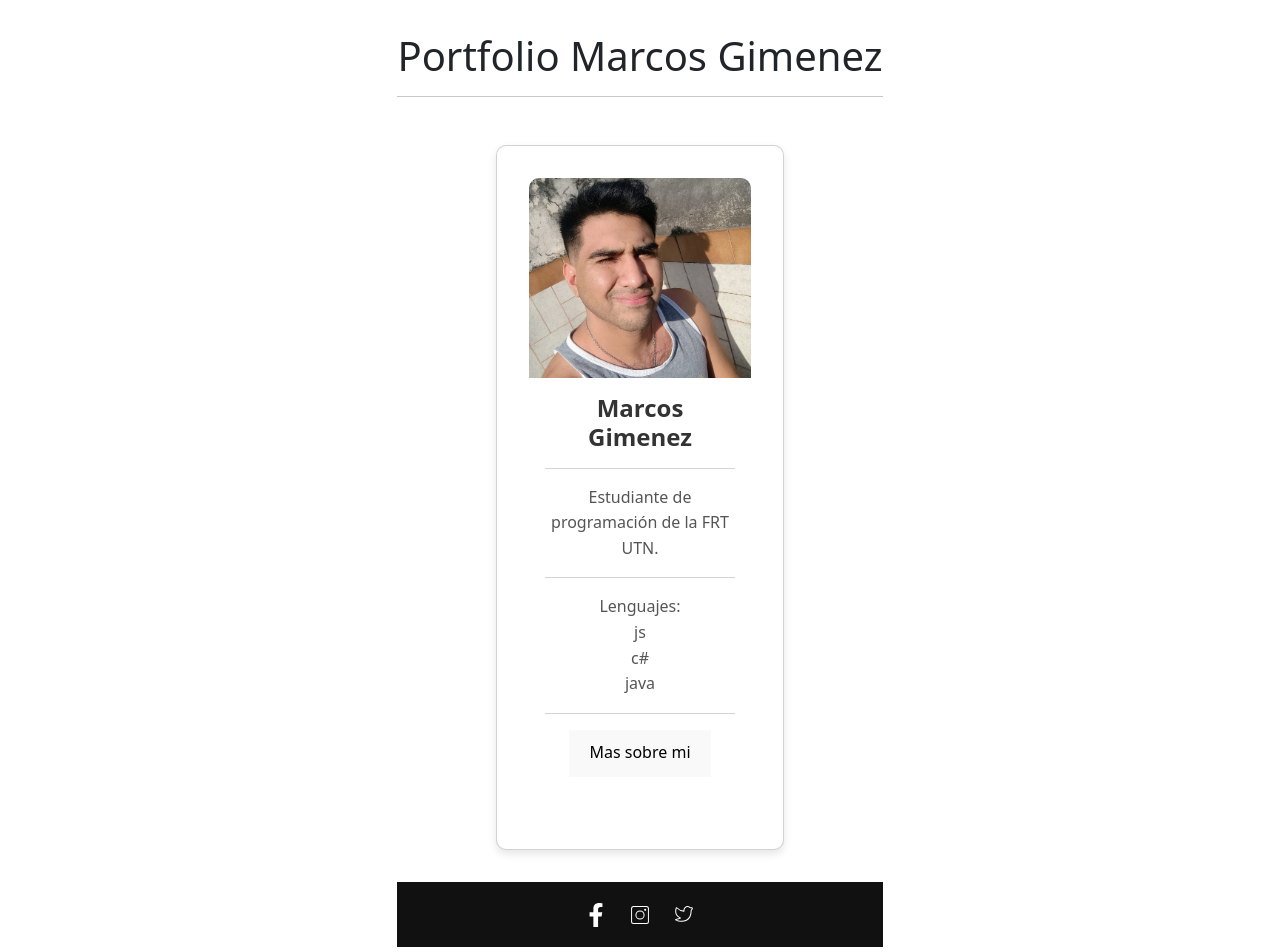
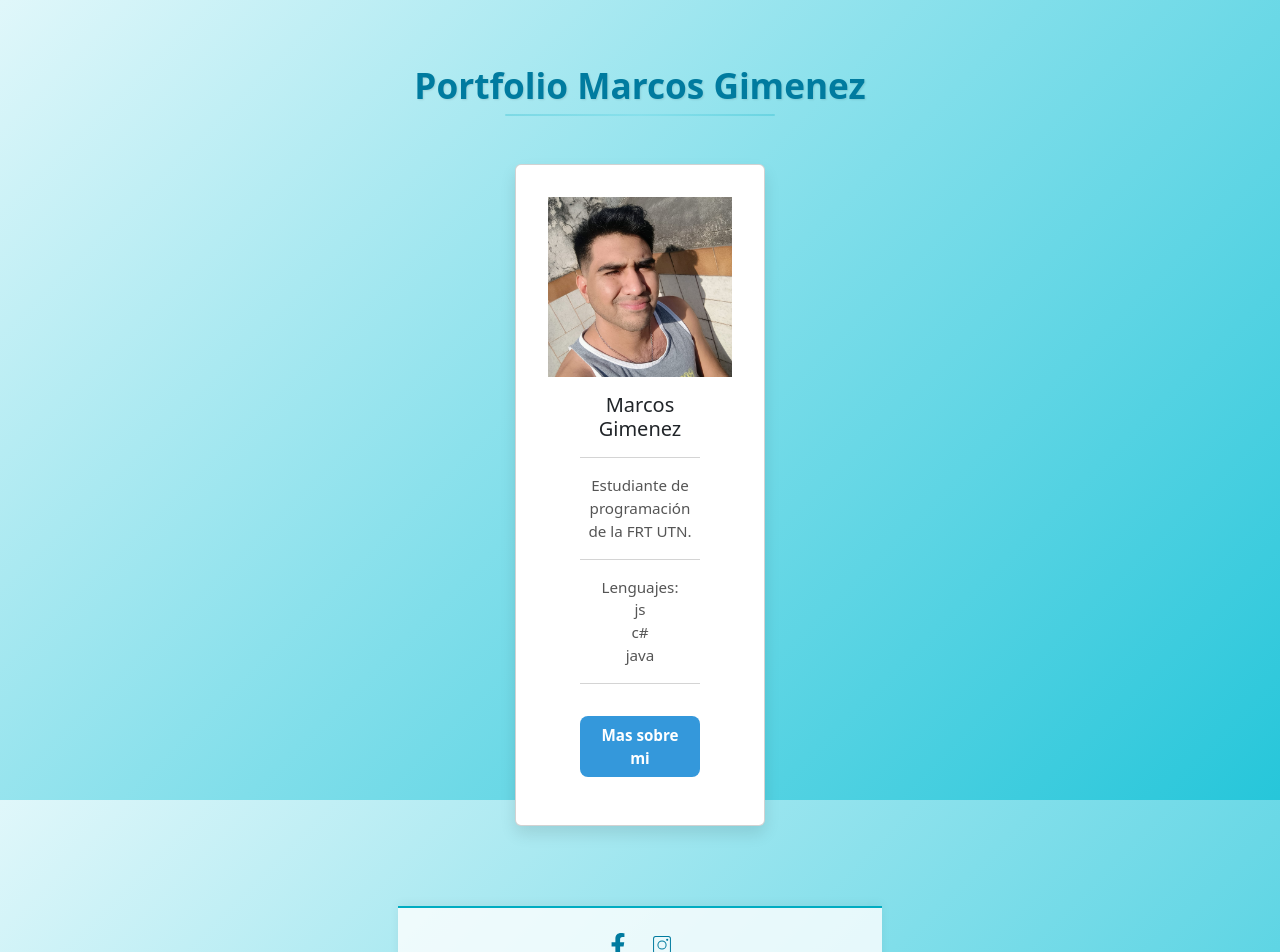
Before and after one commit to marcosdgr/PracticaReact, a React (Vite) app in the folder practicas-react/: page / in a window 1280 px wide. Shown: the top 952 px of the page. Built offline with nearby package versions, Linux system fonts and the light colour scheme.

Commit message:
agregue todo el css al trabajo

```diff
--- a/practicas-react/src/Componentes/Footer.jsx
+++ b/practicas-react/src/Componentes/Footer.jsx
@@ -1,7 +1,6 @@
 import React from "react";
 import { FaFacebookF } from "react-icons/fa";
 import { CiInstagram } from "react-icons/ci";
-import { CiTwitter } from "react-icons/ci";
 import "../css/Footer.css";
 const Footer = () => {
   return (
@@ -21,7 +20,7 @@ const Footer = () => {
         <CiInstagram />
       </a>
 
-      <CiTwitter />
+
     </div>
   );
 };
--- a/practicas-react/src/Componentes/Header.jsx
+++ b/practicas-react/src/Componentes/Header.jsx
@@ -1,15 +1,13 @@
-import React from 'react'
-
+import React from 'react';
+import "../css/Header.css"
 
 const Header = () => {
+  return (
+    <div className="header-container">
+      <h1 className="header-title">Portfolio Marcos Gimenez</h1>
+      <hr className="header-divider" />
+    </div>
+  );
+};
 
-  return (
-    <div>
-        <h1>Portfolio Marcos Gimenez</h1>
-        <hr />
-
-    </div>
-  )
-}
-
-export default Header
+export default Header;
--- a/practicas-react/src/Componentes/MainHome.jsx
+++ b/practicas-react/src/Componentes/MainHome.jsx
@@ -1,5 +1,6 @@
 import React, { useState } from "react";
 import Card from "react-bootstrap/Card";
+import "../css/MainHome.css"
 
 const MainHome = ({ misDatos }) => {
   const [masInfo, setMasInfo] = useState(false);
@@ -11,51 +12,24 @@ const MainHome = ({ misDatos }) => {
   const handleCerrar = () => {
     setMasInfo(false);
   };
+
   return (
-    <div style={{ padding: "2rem", display: "flex", justifyContent: "center" }}>
-      <Card
-        style={{
-          width: "18rem",
-          borderRadius: "10px",
-          boxShadow: "0 4px 8px rgba(0, 0, 0, 0.1)",
-          textAlign: "center",
-        }}
-      >
+    <div className="main-container">
+      <Card className="main-card">
         <img
           src={misDatos.imagen}
           alt="Foto 1"
-          style={{
-            width: "100%",
-            height: "200px",
-            objectFit: "cover",
-            borderRadius: "10px 10px 0 0",
-          }}
+          className="main-card-img"
         />
         <Card.Body>
-          <Card.Title
-            style={{
-              fontSize: "1.5rem",
-              fontWeight: "bold",
-              color: "#333",
-              marginBottom: "1rem",
-            }}
-          >
+          <Card.Title className="main-card-title">
             {misDatos.nombre} {misDatos.apellido}
           </Card.Title>
-          <Card.Text
-            style={{
-              color: "#555",
-              fontSize: "1rem",
-              marginBottom: "1.5rem",
-              lineHeight: "1.6",
-            }}
-          >
+          <Card.Text className="main-card-text">
             <hr />
             Estudiante de programación de la FRT UTN.
             <hr />
-            <ul
-              style={{ listStyleType: "none", padding: "0", marginTop: "1rem" }}
-            >
+            <ul className="main-card-list">
               Lenguajes:
               {misDatos.lenguajes.map((lenguaje, index) => (
                 <li key={index}>{lenguaje}</li>
@@ -69,7 +43,7 @@ const MainHome = ({ misDatos }) => {
         </Card.Body>
       </Card>
       {masInfo && (
-        <div>
+        <div className="main-info">
           <h2>Más información sobre mí</h2>
           <p>
             Hola! mi nombre es {misDatos.nombre} {misDatos.apellido}, soy
--- a/practicas-react/src/Pages/Home.jsx
+++ b/practicas-react/src/Pages/Home.jsx
@@ -3,6 +3,7 @@ import MainHome from '../Componentes/MainHome'
 import Footer from '../Componentes/Footer'
 import Header from '../Componentes/Header'
 import Marcos from "../assets/marcos.jpeg";
+
 
 
 
@@ -13,7 +14,8 @@ const Home = () => {
     apellido: "Gimenez",
     edad: 30,
     imagen: Marcos,
-    lenguajes: ["js","c#","java"]
+    lenguajes: ["js","c#","java"],
+
 
   }
 
--- a/practicas-react/src/css/Footer.css
+++ b/practicas-react/src/css/Footer.css
@@ -1,18 +1,24 @@
 .footer {
-    display: flex;
-    justify-content: center;
-    gap: 20px;
-    padding: 20px;
-    background-color: #111;
-  }
+  margin-top: 3rem;
+  padding: 1rem 0;
+  background-color: rgba(255, 255, 255, 0.8);
+  text-align: center;
+  border-top: 2px solid #00acc1;
+  box-shadow: 0 -2px 10px rgba(0, 0, 0, 0.05);
+}
 
-  .footer svg {
-    color: #fff;
-    font-size: 24px;
-    transition: color 0.3s ease;
-    cursor: pointer;
-  }
+.footer a {
+  margin: 0 10px;
+  color: #007b9f;
+  font-size: 1.5rem;
+  transition: color 0.3s ease, transform 0.3s ease;
+}
 
-  .footer svg:hover {
-    color: #1da1f2; /* Cambia el color al pasar el mouse */
-  }
+.footer a:hover {
+  color: #004d61;
+  transform: scale(1.2);
+}
+
+.footer svg {
+  vertical-align: middle;
+}
--- /dev/null
+++ b/practicas-react/src/css/Header.css
@@ -0,0 +1,21 @@
+.header-container {
+    text-align: center;
+    padding: 2rem 1rem 1rem;
+  }
+
+  .header-title {
+    font-size: 2.2rem;
+    font-weight: bold;
+    color: #007b9f;
+    margin-bottom: 0.5rem;
+    text-shadow: 1px 1px 2px rgba(0, 0, 0, 0.1);
+  }
+
+  .header-divider {
+    width: 60%;
+    margin: 0 auto;
+    border: none;
+    height: 2px;
+    background: linear-gradient(to right, #00acc1, #4dd0e1, #00acc1);
+    border-radius: 4px;
+  }
--- /dev/null
+++ b/practicas-react/src/css/MainHome.css
@@ -0,0 +1,105 @@
+
+body {
+    margin: 0;
+    font-family: 'Segoe UI', Tahoma, Geneva, Verdana, sans-serif;
+    background: linear-gradient(135deg, #e0f7fa, #80deea, #26c6da);
+    min-height: 100vh;
+    background-attachment: fixed;
+    background-size: cover;
+  }
+
+.main-container {
+    padding: 2rem;
+    display: flex;
+    justify-content: center;
+    align-items: flex-start;
+    gap: 2rem;
+    flex-wrap: wrap;
+  }
+
+/* Card */
+.main-card {
+  width: 250px;
+  border-radius: 16px;
+  box-shadow: 0 8px 16px rgba(0, 0, 0, 0.1);
+  overflow: hidden;
+  background: rgba(255, 255, 255, 0.6);
+  backdrop-filter: blur(8px);
+  border: 1px solid rgba(0, 172, 193, 0.2);
+  transition: transform 0.3s ease;
+}
+
+
+  .main-card:hover {
+    transform: translateY(-5px);
+  }
+
+  /* Imagen */
+  .main-card-img {
+    width: 100%;
+    height: 180px;
+    object-fit: cover;
+  }
+
+  /* Título */
+  .main-card-title {
+    font-size: 1.3rem;
+    font-weight: 600;
+    color: #2c3e50;
+    margin-bottom: 0.5rem;
+  }
+
+  /* Texto */
+  .main-card-text {
+    color: #555;
+    font-size: 0.95rem;
+    line-height: 1.5;
+    padding: 0 1rem;
+  }
+
+  /* Lista de lenguajes */
+  .main-card-list {
+    list-style-type: none;
+    padding: 0;
+    margin: 0.5rem 0;
+  }
+
+  /* Botón */
+  .main-card-text button,
+  .main-info button {
+    margin-top: 1rem;
+    padding: 0.5rem 1rem;
+    border: none;
+    border-radius: 8px;
+    background-color: #3498db;
+    color: white;
+    font-weight: bold;
+    cursor: pointer;
+    transition: background-color 0.3s ease;
+  }
+
+  .main-card-text button:hover,
+  .main-info button:hover {
+    background-color: #2980b9;
+  }
+
+  /* Bloque adicional de info */
+  .main-info {
+    background-color: #f9f9f9;
+    padding: 1.5rem;
+    border-radius: 12px;
+    max-width: 350px;
+    box-shadow: 0 6px 12px rgba(0, 0, 0, 0.1);
+  }
+
+  .main-info h2 {
+    font-size: 1.2rem;
+    margin-bottom: 0.8rem;
+    color: #34495e;
+  }
+
+  .main-info p {
+    font-size: 0.95rem;
+    line-height: 1.6;
+    color: #444;
+  }
```
Also changed, not shown: practicas-react/src/Componentes/Contar.jsx (deleted, +0 -39 lines), 1 other file (tests, documents, lock files or other folders).
